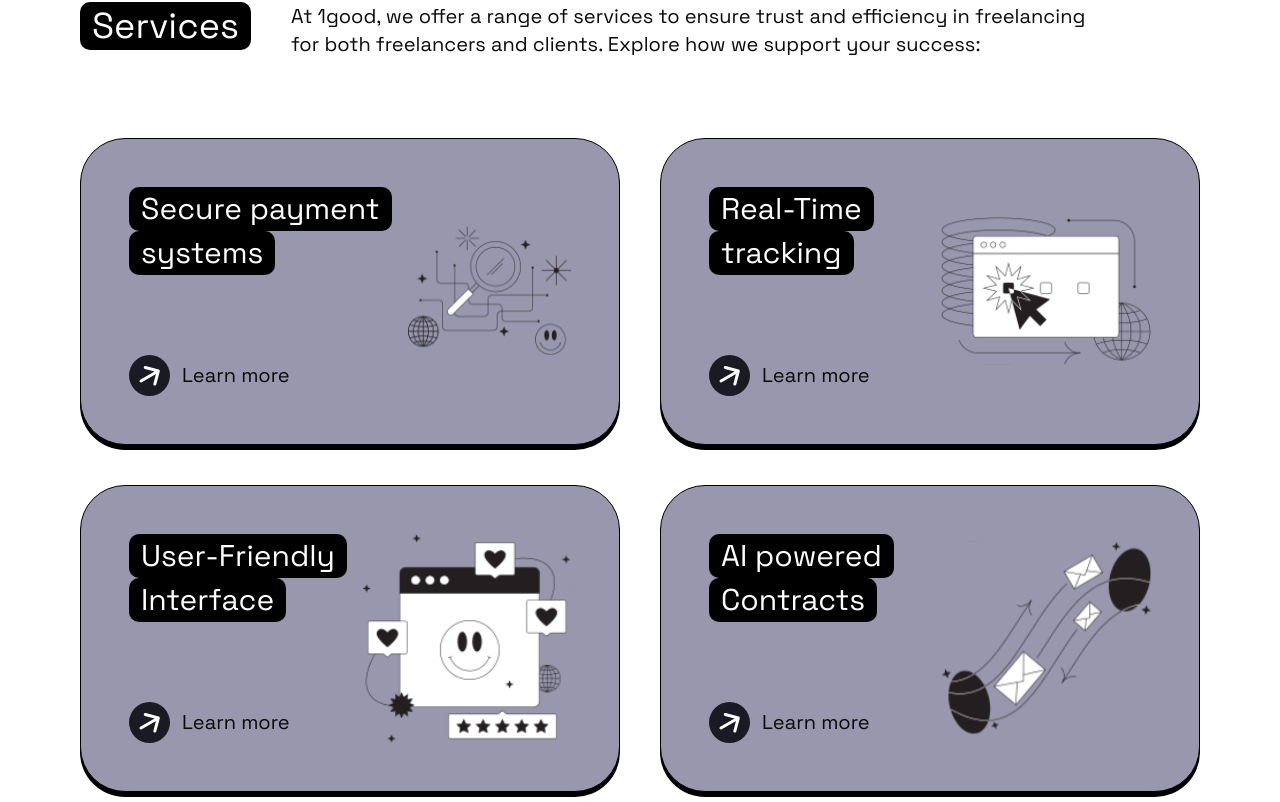
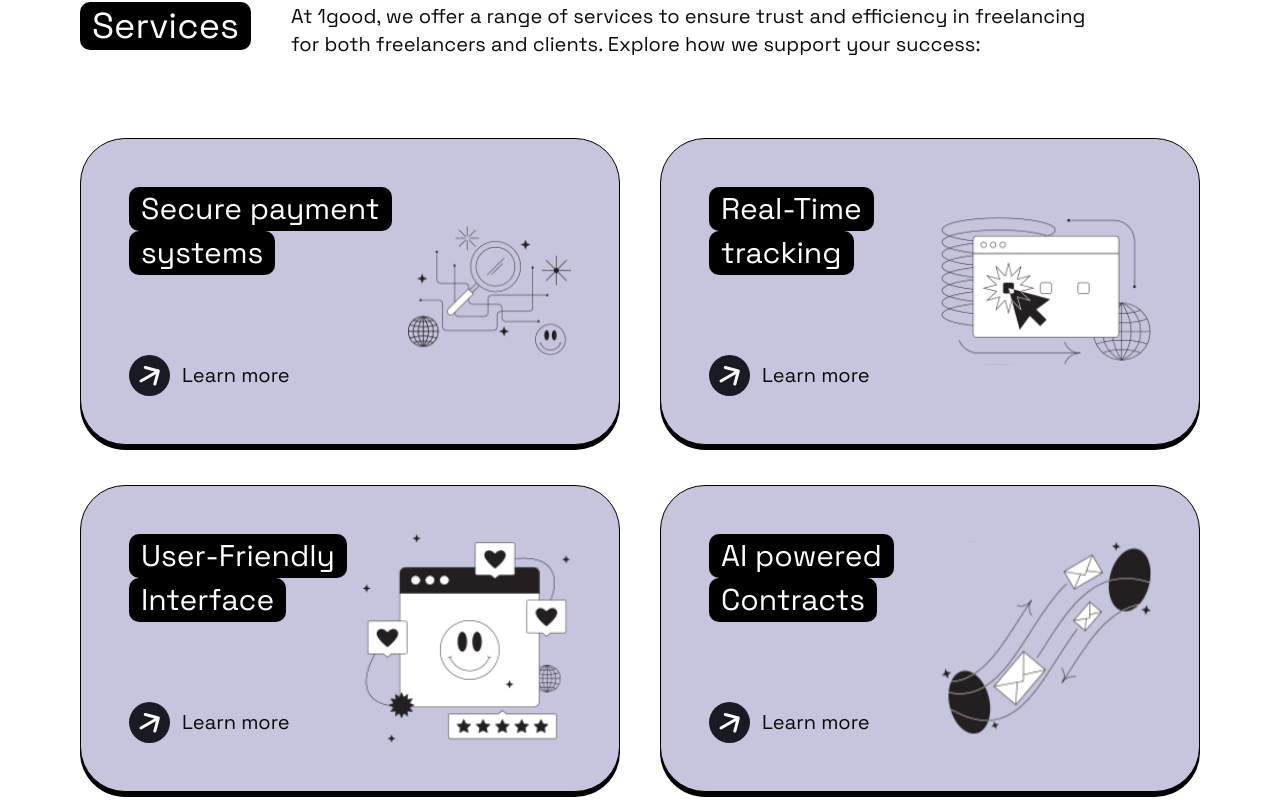
Before and after one commit to Ziiyodullayevv/1good, a React (Vite) app: page / in a window 1280 px wide. Shown: the part 698-1500 px from the top of the page. Built offline with nearby package versions, Linux system fonts and the light colour scheme.

Commit message:
colors update

```diff
--- a/src/index.css
+++ b/src/index.css
@@ -50,10 +50,11 @@
 }
 
 :root {
-  --v1: #9897ae;
+  --v1: #c6c5dd;
   --v2: #f3f3f3;
   --v3: #292a32;
   --v4: #191a23;
+
   --montserrat: 'Montserrat', sans-serif;
   --space-grotesk: 'Space Grotesk', sans-serif;
 
```
